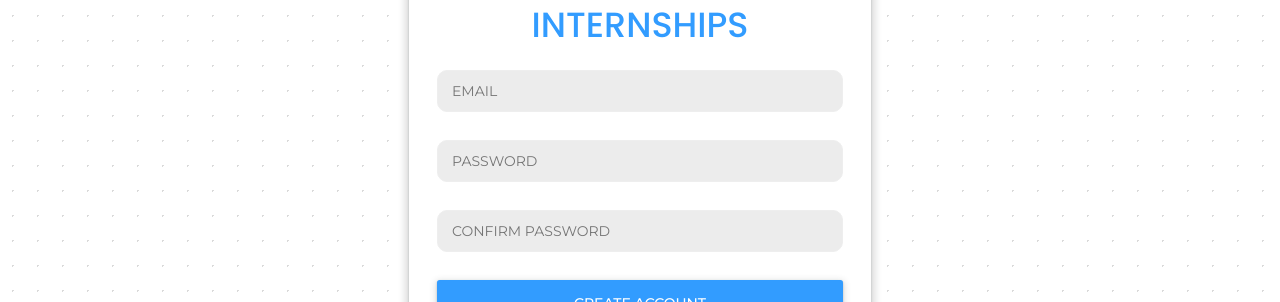
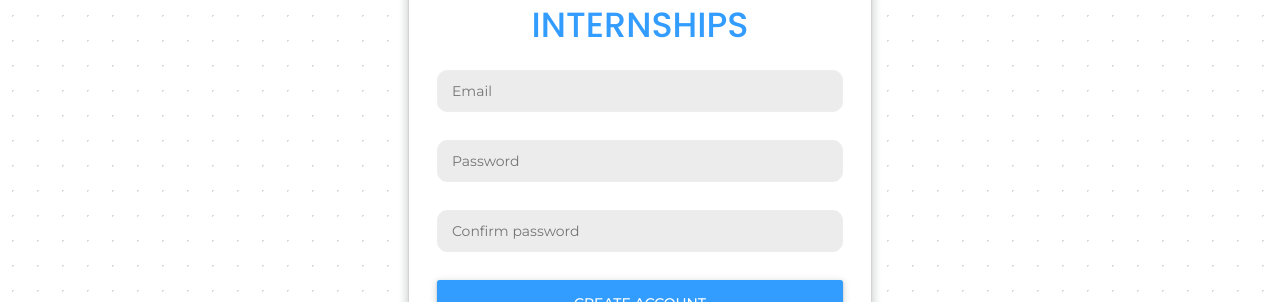
Before and after one commit to devinaustin1122/Internships, a React (Create React App) app: page /account/create in a window 1280 px wide. Shown: the part 222-524 px from the top of the page. Built offline with nearby package versions, Linux system fonts and the light colour scheme.

Commit message:
more updates

```diff
--- a/src/components/explore/Explore.css
+++ b/src/components/explore/Explore.css
@@ -6,4 +6,12 @@
 
 .explore__header {
   margin: 1rem;
+  display: flex;
+  background-color: white;
 }
+
+.explore__add {
+  height: 3rem;
+  margin-left: 1rem;
+  fill: var(--secondary-color);
+}
--- a/src/components/explore/Explore.js
+++ b/src/components/explore/Explore.js
@@ -1,11 +1,14 @@
 import "./Explore.css";
 import InternshipList from "../internship/InternshipList";
+import StyledTextbox from "../../styles/StyledTexbox";
 
 const Explore = () => {
   return (
     <main className="explore">
       <div className="explore__content">
-        <header className="explore__header">Search</header>
+        <header className="explore__header">
+          <StyledTextbox placeholder="Add Filters" />
+        </header>
         <section className="explore__feed">
           <InternshipList />
         </section>
--- a/src/components/login/LoginAuthenticate.js
+++ b/src/components/login/LoginAuthenticate.js
@@ -37,7 +37,7 @@ const Login = (props) => {
       <StyledTextbox
         value={input.email}
         onChange={(e) => setInput({ ...input, email: e.target.value })}
-        placeholder="EMAIL"
+        placeholder="Email"
         type="text"
         required
       />
@@ -46,7 +46,7 @@ const Login = (props) => {
         onChange={(e) => {
           setInput({ ...input, password: e.target.value });
         }}
-        placeholder="PASSWORD"
+        placeholder="Password"
         type="password"
         required
       />
--- a/src/components/login/LoginCreate.js
+++ b/src/components/login/LoginCreate.js
@@ -39,7 +39,7 @@ const LoginCreate = () => {
         onChange={(e) => {
           setInput({ ...input, email: e.target.value });
         }}
-        placeholder="EMAIL"
+        placeholder="Email"
         type="text"
         required
       />
@@ -48,7 +48,7 @@ const LoginCreate = () => {
         onChange={(e) => {
           setInput({ ...input, password: e.target.value });
         }}
-        placeholder="PASSWORD"
+        placeholder="Password"
         type="password"
         required
       />
@@ -58,7 +58,7 @@ const LoginCreate = () => {
           setInput({ ...input, confirm: e.target.value });
         }}
         invalid={input.confirm !== input.password}
-        placeholder="CONFIRM PASSWORD"
+        placeholder="Confirm password"
         type="password"
         required
       />
--- a/src/components/login/LoginRecover.js
+++ b/src/components/login/LoginRecover.js
@@ -18,7 +18,7 @@ const LoginRecover = () => {
         onChange={(e) => {
           setEmail(e.target.value);
         }}
-        placeholder="EMAIL"
+        placeholder="Email"
         type="text"
         required
       />
```
Also changed, not shown: src/images/plus.svg.
